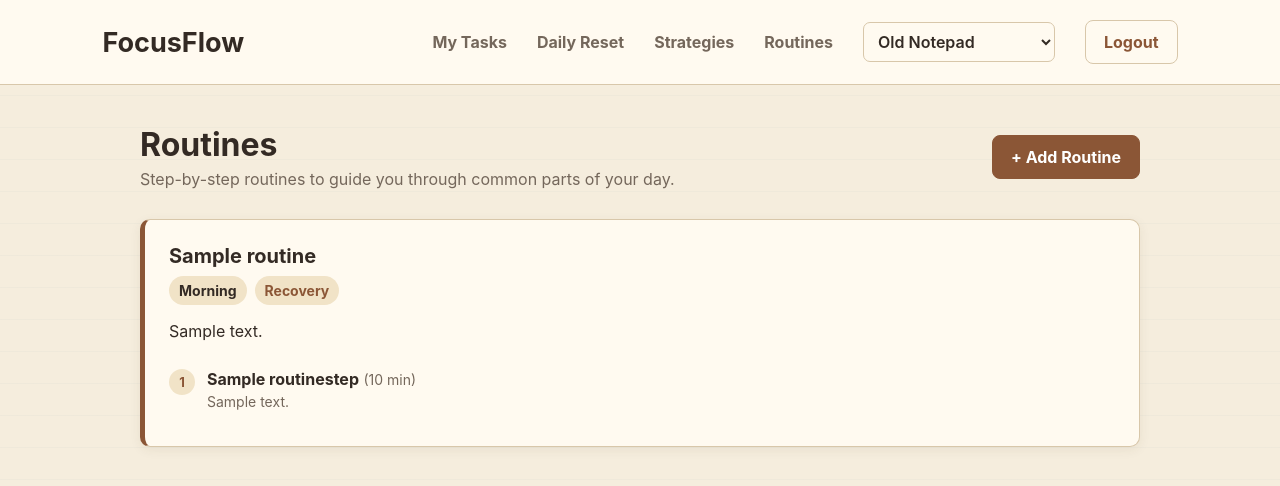
After one commit to MariaRalucaPopovici/FocusFlow, a Django app: page /wellbeing/routines/ in a window 1280 px wide. The commit adds this page. Shown: the top 486 px of the page. Run offline with Django 5.2, Linux system fonts and the light colour scheme; a user stored in the database is signed in; tables that the repository leaves empty hold one stand-in row (values such as "Sample post").

Commit message:
Add routines page, AI routine/strategy recommendations, styling pass

```diff
--- a/backend/config/settings.py
+++ b/backend/config/settings.py
@@ -105,7 +105,7 @@ AUTH_PASSWORD_VALIDATORS = [
 
 LANGUAGE_CODE = 'en-us'
 
-TIME_ZONE = 'UTC'
+TIME_ZONE = 'Europe/London'
 
 USE_I18N = True
 
--- a/backend/tasks/static/tasks/styles.css
+++ b/backend/tasks/static/tasks/styles.css
@@ -755,6 +755,11 @@ button,
     color: var(--success);
 }
 
+.status-badge.mode {
+    background-color: var(--surface-soft);
+    color: var(--primary);
+}
+
 .task-actions {
     margin-top: 20px;
 
@@ -1140,3 +1220,86 @@ button,
 .strategy-card a:hover {
     color: var(--primary-hover);
 }
+
+.routine-card {
+    margin-bottom: 0;
+    padding: 24px;
+
+    background-color: var(--surface);
+
+    border: 1px solid var(--border);
+    border-left: 5px solid var(--primary);
+    border-radius: 10px;
+
+    box-shadow: var(--shadow);
+}
+
+.routine-grid {
+    display: grid;
+    grid-template-columns: repeat(auto-fit, minmax(400px, 1fr));
+    gap: 20px;
+}
+
+.routine-card h3 {
+    margin-top: 0;
+    margin-bottom: 8px;
+    font-size: 20px;
+}
+
+.routine-meta {
+    display: flex;
+    gap: 8px;
+    margin-bottom: 14px;
+}
+
+.routine-steps {
+    list-style: none;
+    margin: 0;
+    padding: 0;
+    counter-reset: step-counter;
+}
+
+.routine-steps li {
+    display: flex;
+    align-items: flex-start;
+    gap: 12px;
+
+    padding: 12px 0;
+    border-top: 1px solid var(--border);
+}
+
+.routine-steps li:first-child {
+    border-top: none;
+}
+
+.routine-steps li::before {
+    content: counter(step-counter);
+    counter-increment: step-counter;
+
+    flex-shrink: 0;
+    display: flex;
+    align-items: center;
+    justify-content: center;
+
+    width: 26px;
+    height: 26px;
+
+    background-color: var(--surface-soft);
+    color: var(--primary);
+    border-radius: 50%;
+
+    font-size: 13px;
+    font-weight: 700;
+}
+
+.step-duration {
+    color: var(--muted);
+    font-size: 14px;
+    font-weight: 400;
+}
+
+.routine-steps p {
+    margin: 4px 0 0;
+    color: var(--muted);
+    font-size: 14px;
+}
--- a/backend/templates/base.html
+++ b/backend/templates/base.html
@@ -47,6 +47,7 @@
                 <a href="{% url 'task_list' %}">My Tasks</a>
                 <a href="{% url 'daily_reset' %}">Daily Reset</a>
                 <a href="{% url 'strategy_library' %}">Strategies</a>
+                <a href="{% url 'routine_list' %}">Routines</a>
 
                 <select id="theme-select" aria-label="Choose theme">
                     <option value="notepad">Old Notepad</option>
@@ -62,7 +63,7 @@
 
                 <form method="POST" action="{% url 'logout' %}" class="logout-form">
                     {% csrf_token %}
-                    <button type="submit">Logout</button>
+                    <button type="submit" class="button-secondary">Logout</button>
                 </form>
             {% else %}
                 <a href="{% url 'login' %}">Login</a>
--- a/backend/wellbeing/models.py
+++ b/backend/wellbeing/models.py
@@ -57,6 +57,8 @@ class Strategy(models.Model):
         verbose_name_plural = "Strategies"
 
 class Routine(models.Model):
+    created_by = models.ForeignKey(User, on_delete=models.CASCADE, null=True, blank=True, related_name="routines")
+
     MODE_CHOICES = [
         ("recovery", "Recovery"),
         ("low_energy", "Low Energy"),
--- /dev/null
+++ b/backend/wellbeing/templates/wellbeing/routine_list.html
@@ -0,0 +1,44 @@
+{% extends "base.html" %}
+
+{% block title %}
+Routines | FocusFlow
+{% endblock %}
+
+{% block content %}
+
+<div class="page-heading">
+    <div>
+        <h2>Routines</h2>
+        <p>Step-by-step routines to guide you through common parts of your day.</p>
+    </div>
+
+    <a href="{% url 'add_routine' %}" class="button-primary"> + Add Routine</a>
+</div>
+
+<div class="routine-grid">
+{% for routine in routines %}
+    <article class="routine-card">
+        <h3>{{ routine.title }}</h3>
+        <div class="routine-meta">
+    <span class="status-badge">{{ routine.get_routine_type_display }}</span>
+    <span class="status-badge mode">{{ routine.get_mode_display }}</span>
+</div>
+        {% if routine.description %}<p>{{ routine.description }}</p>{% endif %}
+        <ol class="routine-steps">
+            {% for step in routine.steps.all %}
+                <li>
+                    <div class="step-text">
+                        <strong>{{ step.title }}</strong>
+                        {% if step.duration_minutes %} <span class="step-duration">({{ step.duration_minutes }} min)</span>{% endif %}
+                        {% if step.description %}<p>{{ step.description }}</p>{% endif %}
+                    </div>
+                </li>
+            {% endfor %}
+        </ol>
+    </article>
+{% empty %}
+    <p>No routines yet.</p>
+{% endfor %}
+</div>
+
+{% endblock %}
--- a/backend/wellbeing/urls.py
+++ b/backend/wellbeing/urls.py
@@ -6,4 +6,6 @@ urlpatterns = [
     path("daily-reset/", views.daily_reset, name="daily_reset"),
     path("strategies/", views.strategy_library, name="strategy_library"),
     path("strategies/search/", views.strategy_search, name="strategy_search"),
+    path("routines/", views.routine_list, name="routine_list"),
+    path("routines/add/", views.add_routine, name="add_routine"),
 ]
--- a/backend/wellbeing/views.py
+++ b/backend/wellbeing/views.py
@@ -1,18 +1,20 @@
 import requests
 from django.contrib.auth.decorators import login_required
-from django.shortcuts import render
+from django.shortcuts import render ,redirect
 from django.db.models import Q
 from django.conf import settings
+from django.utils import timezone
 
-from .forms import DailyCheckInForm
-from .models import Strategy
+from .forms import DailyCheckInForm, RoutineForm
+from .models import Strategy, Routine, RoutineStep
 from tasks.models import Task
 
-def AI_suggestion(check_in, tasks):
+def AI_suggestion(check_in, tasks, routines):
     if not settings.GROQ_API_KEY:
         return None
 
     task_info = "\n".join(f" - {t.title} (urgent: {t.urgent}, important: {t.important})" for t in tasks) or "No open Tasks."
+    routine_info = "\n".join(f"- {r.title}: {r.description}" for r in routines) or "No matching routines right now."
 
     prompt = (
         "A neurodivergent student with ADHD just completed a daily check-in on their productivity app.\n"
@@ -20,11 +22,13 @@ def AI_suggestion(check_in, tasks):
         f"Mood: {check_in.get_mood_display()}\n"
         f"Note from them: {check_in.note or 'None'}\n\n"
         f"Open tasks in their list:\n{task_info}\n\n"
+        f"Routines available that match today's mode:\n{routine_info}\n\n"
         "You do not know how long each task actually takes, so do not invent specific time estimates or a multi-step schedule. "
         "Reply with 2 to 4 short bullet points, each on its own line starting with '- '. "
         "The first bullet should name the ONE task from the list they should start with first today, and briefly say why, given their energy and mood. "
         "The other bullets can offer short, practical, encouraging tips for getting started, without specifying minutes. "
-        "Plain text only, no headings, no markdown formatting other than the leading '- ' on each line."
+        "If one of the available routines would genuinely help them today, mention it by name in one of the bullets. "
+        "Plain text only. Do not use asterisks, bold, italics, headings, or any markdown formatting other than the leading '- ' on each line."
     )
 
     try:
@@ -79,18 +83,43 @@ def daily_reset(request):
                     mode = "Balanced Mode"
                     message = "You have good capacity today. Make progress while keeping your workload realistic."
 
-            recommended_strategy = Strategy.objects.filter(active=True, energy_level__in=[check_in.energy, "any"]).first()
+            mode_key_map = {
+                "Recovery Mode": "recovery",
+                "Low-Energy Mode": "low_energy",
+                "Steady Mode": "steady",
+                "Balanced Mode": "balanced",
+                "Progress Mode": "progress",
+            }
+            mode_key = mode_key_map.get(mode)
+
+            matching_routines = Routine.objects.filter(active=True, mode=mode_key).filter(
+                Q(created_by__isnull=True) | Q(created_by=request.user)
+            )
+
+            current_hour = timezone.now().hour
+            if 5 <= current_hour < 12:
+                matching_routines = matching_routines.exclude(routine_type="evening")
+            elif 12 <= current_hour < 18:
+                matching_routines = matching_routines.exclude(routine_type__in=["morning", "evening"])
+            else:
+                matching_routines = matching_routines.exclude(routine_type="morning")
+
+            recommended_routine = matching_routines.first()
+
+            recommended_strategies = Strategy.objects.filter(active=True, energy_level__in=[check_in.energy, "any"]).order_by("category")[:3]
+
 
             open_tasks= Task.objects.filter(user=request.user, completed=False)
-            ai_suggestion_text = AI_suggestion(check_in, open_tasks)
+            ai_suggestion_text = AI_suggestion(check_in, open_tasks, matching_routines)
             ai_suggestion = []
             if ai_suggestion_text:
                 for line in ai_suggestion_text.split("\n"):
                     line = line.strip().lstrip("-").strip()
+                    line = line.replace("*", "")
                     if line:
                         ai_suggestion.append(line)
 
-            return render(request, "wellbeing/daily_reset_result.html", {"check_in": check_in, "mode": mode, "message": message, "recommended_strategy": recommended_strategy, "ai_suggestion": ai_suggestion,})
+            return render(request, "wellbeing/daily_reset_result.html", {"check_in": check_in, "mode": mode, "message": message, "recommended_strategies": recommended_strategies, "ai_suggestion": ai_suggestion, "recommended_routine": recommended_routine,})
 
     else:
         form = DailyCheckInForm()
@@ -113,3 +142,31 @@ def strategy_search(request):
         )
 
     return render(request, "wellbeing/_strategy_cards.html", {"strategies": strategies})
+
+@login_required
+def routine_list(request):
+    routines = Routine.objects.filter(active=True).filter(
+        Q(created_by__isnull=True) | Q(created_by=request.user)
+    ).prefetch_related("steps").order_by("routine_type", "title")
+    routine_id = request.GET.get("routine")
+    if routine_id:
+        routines = routines.filter(id=routine_id)
+    return render(request, "wellbeing/routine_list.html", {"routines": routines})
+
+@login_required
+def add_routine(request):
+    if request.method == "POST":
+        form = RoutineForm(request.POST)
+        if form.is_valid():
+            routine = form.save(commit=False)
+            routine.created_by = request.user
+            routine.save()
+            steps_text = form.cleaned_data.get("steps_text", "")
+            for index, line in enumerate(steps_text.splitlines(), start=1):
+                line = line.strip()
+                if line:
+                    RoutineStep.objects.create(routine=routine, title=line, order=index)
+            return redirect("routine_list")
+    else:
+        form = RoutineForm()
+    return render(request, "wellbeing/add_routine.html", {"form": form})
```
Also changed, not shown: other parts of backend/tasks/static/tasks/styles.css (+79 -4 lines), backend/wellbeing/forms.py (+14 -1 lines), backend/wellbeing/templates/wellbeing/add_routine.html (added, +50 -0 lines), backend/wellbeing/templates/wellbeing/daily_reset_result.html (+32 -14 lines), backend/wellbeing/migrations/0005_alter_strategy_options_routine_created_by.py (added).
